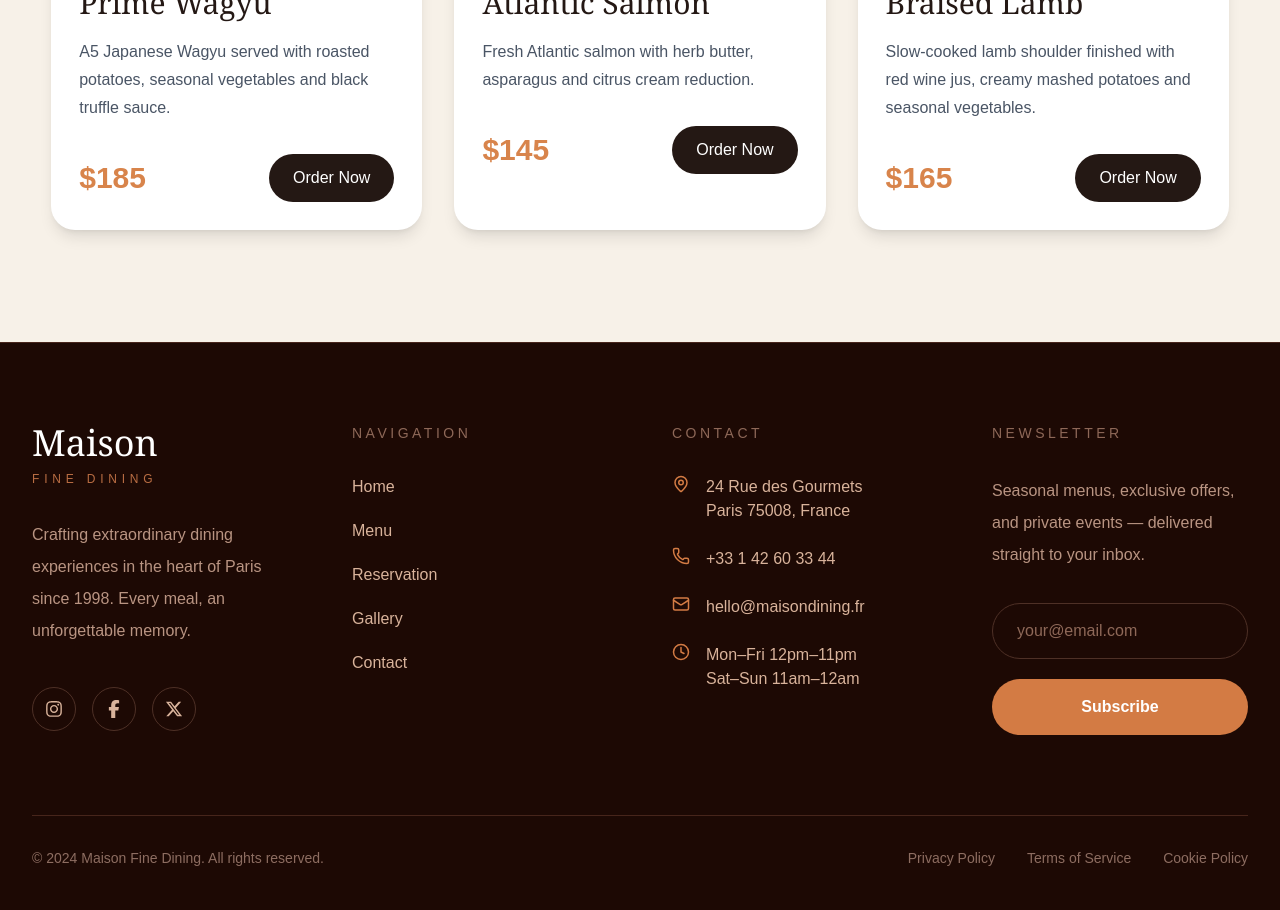
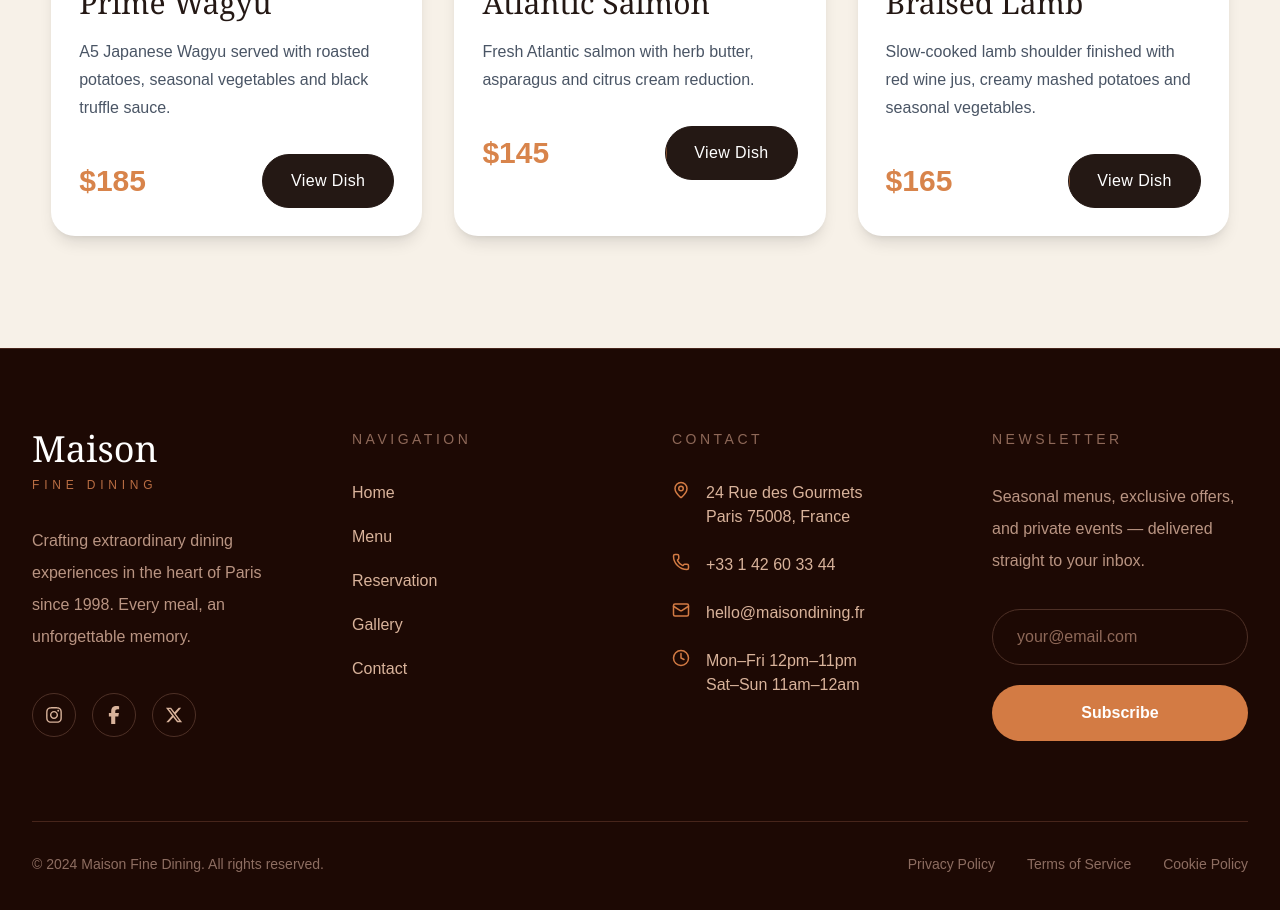
Before and after one commit to Harsh-berwal/Maison-Restaurant, a Next.js app: page / in a window 1280 px wide. Shown: the part 2520-3430 px from the top of the page. Built offline with nearby package versions, Linux system fonts and the light colour scheme; no server answers.

Commit message:
Featured Section completed for now

```diff
--- a/components/home/FeaturedMenu.tsx
+++ b/components/home/FeaturedMenu.tsx
@@ -316,7 +316,7 @@ export default function FeaturedDishes() {
               key={index}
               ref={dish.ref}
               className="
-        group
+                group/card
                 overflow-hidden
                 rounded-[24px]
                 bg-white
@@ -340,7 +340,7 @@ export default function FeaturedDishes() {
                     object-cover
                     transition-transform
                     duration-700
-            group-hover:scale-110
+                    group-hover/card:scale-110
 
                     sm:h-72
                     md:h-80
@@ -421,29 +421,60 @@ export default function FeaturedDishes() {
                           >
                     {dish.price}
                   </span>
-
+                  <Link href="/menu">
                   <button
                     ref={dish.btnRef}
                     className="
+                      group/button
+                      relative
+                      overflow-hidden
                       rounded-full
                       bg-[#241814]
+                      border
+                      border-[#241814]
                       px-6
                       py-3
                       text-sm
-              font-medium
-              text-white
-
                       transition-all
-              duration-300
-
-              hover:bg-[#D8844B]
-              hover:shadow-lg
-
+                      duration-500
+                      hover:border-[#D8844B]
+                      hover:shadow-[0_15px_40px_rgba(216,132,75,0.25)]
+                      sm:px-7
+                      sm:py-3.5
                       sm:text-base
                     "
                           >
-                    Order Now
+                    {/* Fill Animation */}
+                    <span
+                      className="
+                        absolute
+                        inset-0
+                        -translate-x-full
+                        bg-[#D8844B]
+                        transition-transform
+                        duration-500
+                        ease-out
+                        group-hover/button:translate-x-0
+                      "
+                            />
+
+                    {/* Button Text */}
+                    <span
+                      className="
+                        relative
+                        z-10
+                        font-medium
+                        tracking-wide
+                        text-white
+                        transition-colors
+                        duration-500
+                        group-hover/button:text-white
+                      "
+                            >
+                      View Dish
+                    </span>
                   </button>
+                  </Link>
                 </div>
               </div>
             </div>
```
Lines whose indentation alone changed are shown as unchanged.
